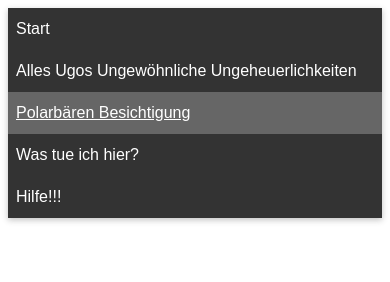
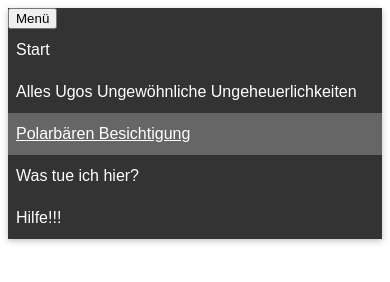
Before and after one commit to SouthernHemisphere/SouthernHemisphere.github.io, a plain HTML site: page Polarbaeren.html in a window 390 px wide. Drawn offline with Linux system fonts and the light colour scheme.

Commit message:
Fehlerkorrektur

```diff
--- a/Polarbaeren.html
+++ b/Polarbaeren.html
@@ -11,6 +11,7 @@
 
         </header>
         <nav class="site-nav">
+            <button class="menubutton" onclick="this.classList.toggle('showmenu')">Menü</button>
             <ul>
                 <li><a href="index.html" class="current">Start</a></li>
                 <li><a href="/Ungeheuerlichkeiten.html">Alles Ugos Ungewöhnliche Ungeheuerlichkeiten</a></li>
```
Also changed, not shown: Ungeheuerlichkeiten.html (+1 -0 lines), hilfe.html (+1 -0 lines), wastun.html (+1 -0 lines).
